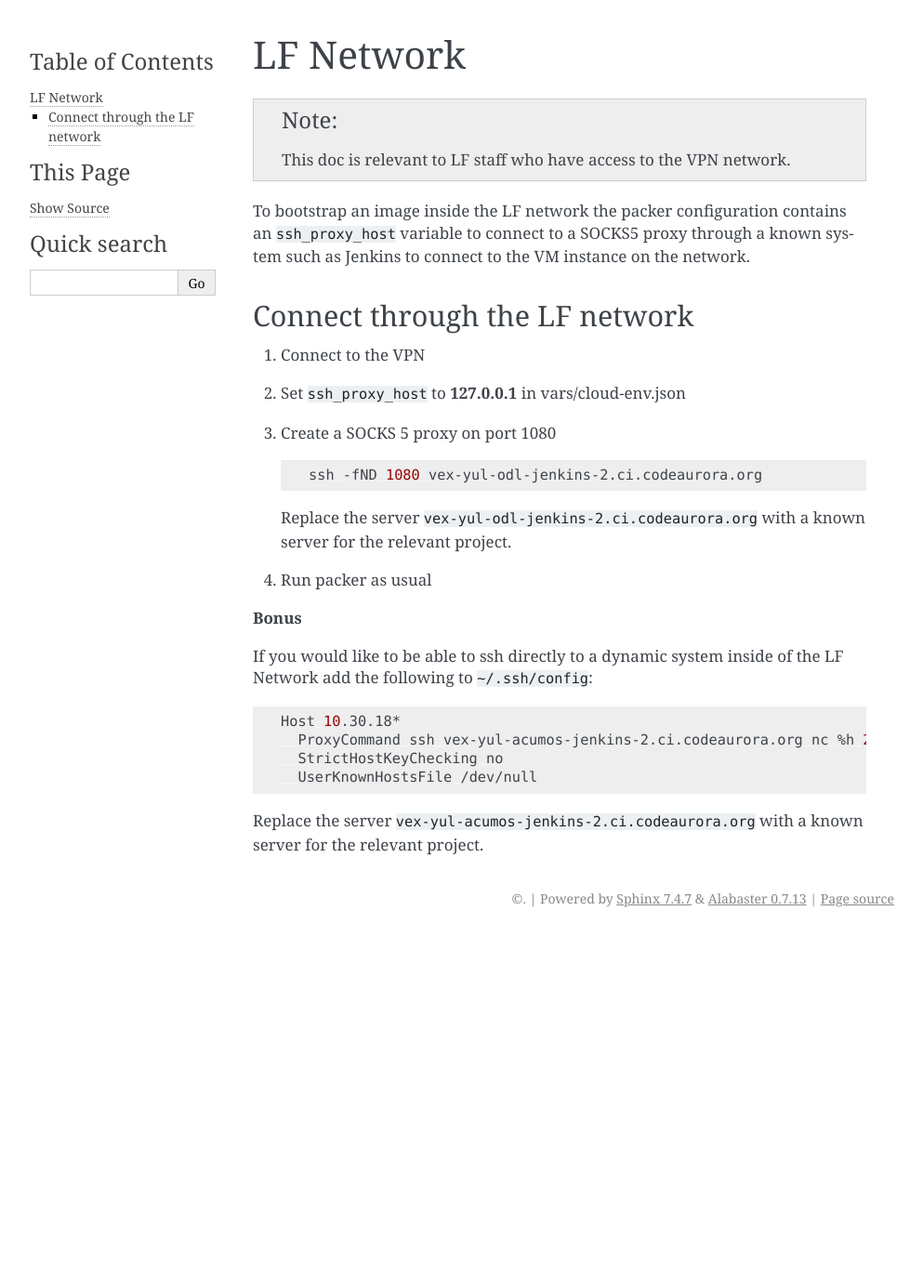
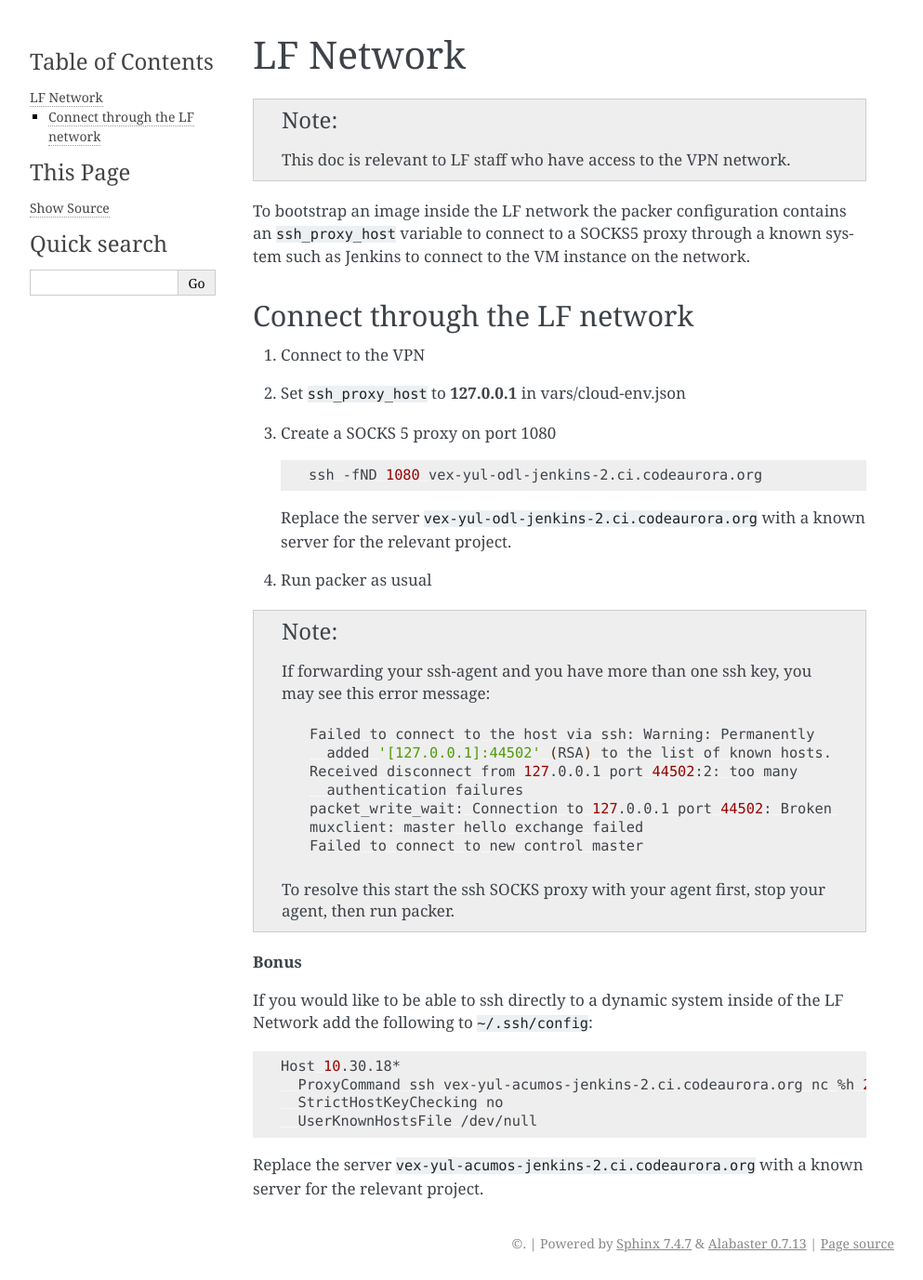
Before and after one commit to lfit/releng-common-packer, a Sphinx documentation site: the page built from docs/lf-network.rst, in a window 1280 px wide. Shown: the whole page at 93% size, without its empty margins (148-1141 px from the left). Built offline with Sphinx 7.4.7, drawn with Linux system fonts in a browser that asks for light colours; the version number could not be read and is left out; before the commit the page ends 1006 px from its top, so only the background shows below that.

Commit message:
Add lf-network note regarding ssh-agents
When building packer images in AWS, I found I wasn't easily able to
provision them with the ssh_proxy configurations without also disabling
my ssh-agent.

Even setting all at once: ssh_agent_auth=false,
ssh_disable_agent_forwarding=true, and passing '-a' to the ssh proxy
command did not help.

Change-Id: I01df33f1e0f52082ce25098d52b5b50bee0dafa3
Signed-off-by: Trevor Bramwell <tbramwell@linuxfoundation.org>

```diff
--- /dev/null
+++ b/docs/lf-network-ssh-multi-key-fail.txt
@@ -0,0 +1,7 @@
+Failed to connect to the host via ssh: Warning: Permanently
+  added '[127.0.0.1]:44502' (RSA) to the list of known hosts.
+Received disconnect from 127.0.0.1 port 44502:2: too many
+  authentication failures
+packet_write_wait: Connection to 127.0.0.1 port 44502: Broken pipe
+muxclient: master hello exchange failed
+Failed to connect to new control master
--- a/docs/lf-network.rst
+++ b/docs/lf-network.rst
@@ -26,6 +26,17 @@
 
 #. Run packer as usual
 
+.. note::
+
+    If forwarding your ssh-agent and you have more than one ssh key, you may
+    see this error message:
+
+    .. literalinclude:: lf-network-ssh-multi-key-fail.txt
+       :language: bash
+
+    To resolve this start the ssh SOCKS proxy with your agent first, stop your
+    agent, then run packer.
+
 **Bonus**
 
 If you would like to be able to ssh directly to a dynamic system inside of the
```
